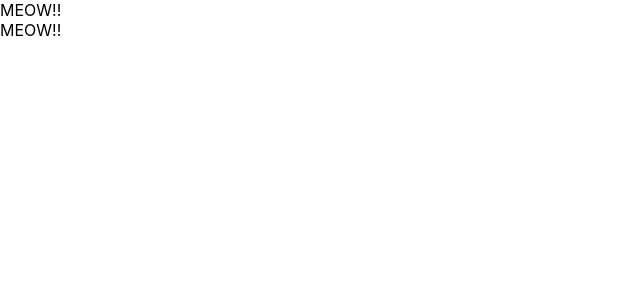
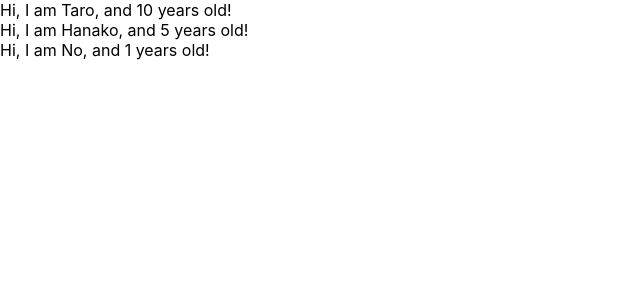
Before and after one commit to aya-ue/udemy-react-redux-crud-application, a React (Create React App) app: page / in a window 1280 px wide. Shown: the top 300 px of the page, without its empty margins (0-640 px from the left). Built offline with nearby package versions, Linux system fonts and the light colour scheme.

Commit message:
learn props of component

```diff
--- a/src/App.js
+++ b/src/App.js
@@ -1,27 +1,30 @@
 import React from 'react';
 
-//class App extends Component {
-//	render(){
-//		return(
-//		<React.Fragment>
-//			<label htmlFor="bar">bar</label>
-//			<input type="text" onChange={() => {console.log("I am clicked!!")}} />
-//		</React.Fragment>
-//		)
-//	}
-//}
+const App = () => {
+	const profiles = [
+		{ name: "Taro", age: 10 },
+		{ name: "Hanako", age: 5 },
+		{  }
+	]
 
-const App = () => {
 	return(
 		<div>
-			<Cat />
-			<Cat />
+		{
+			profiles.map((profile, index) => {
+				return <User name={profile.name} age={profile.age} key={index} />
+			})
+		}
 		</div>
 	)
 }
 
-const Cat = () => {
-	return <div>MEOW!!</div>
+const User = (props) => {
+	return <div> Hi, I am {props.name}, and {props.age} years old! </div>
+}
+
+User.defaultProps = {
+	name: "No",
+	age: 1
 }
 
 export default App;
```
